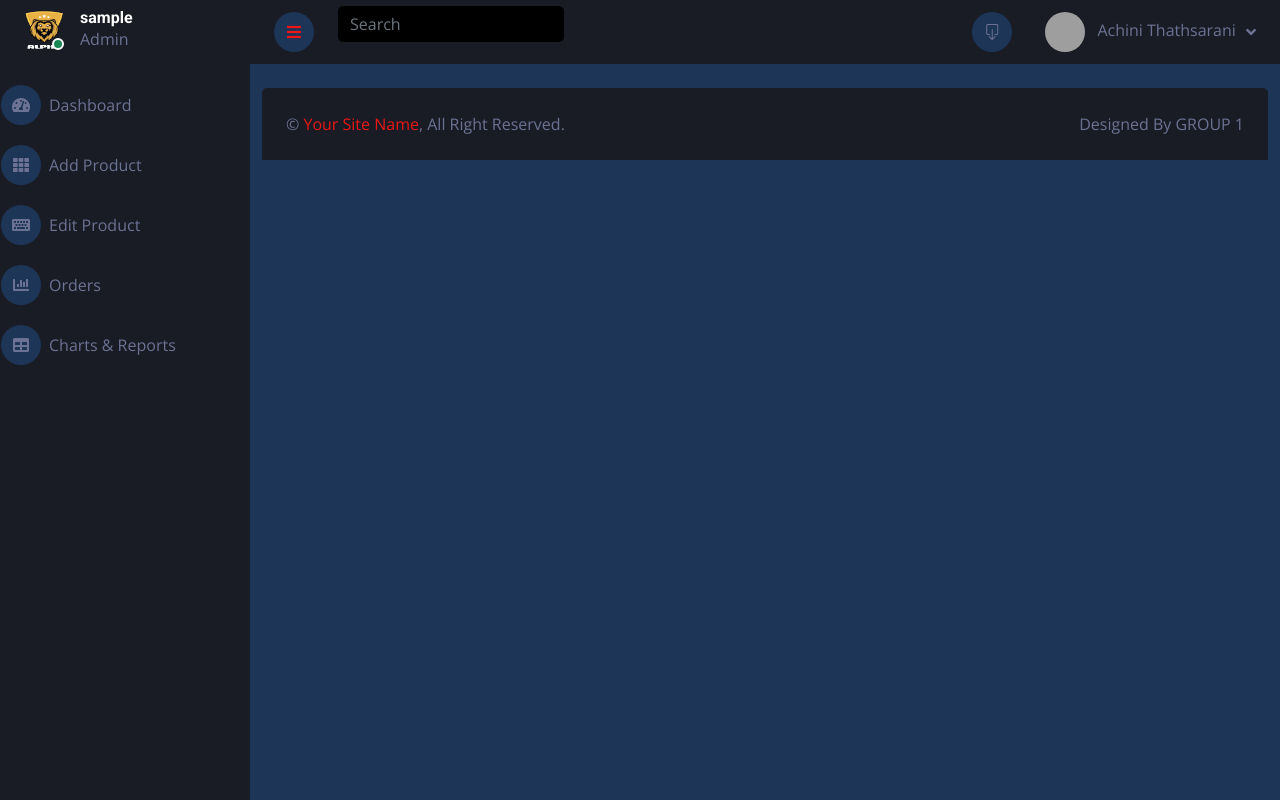
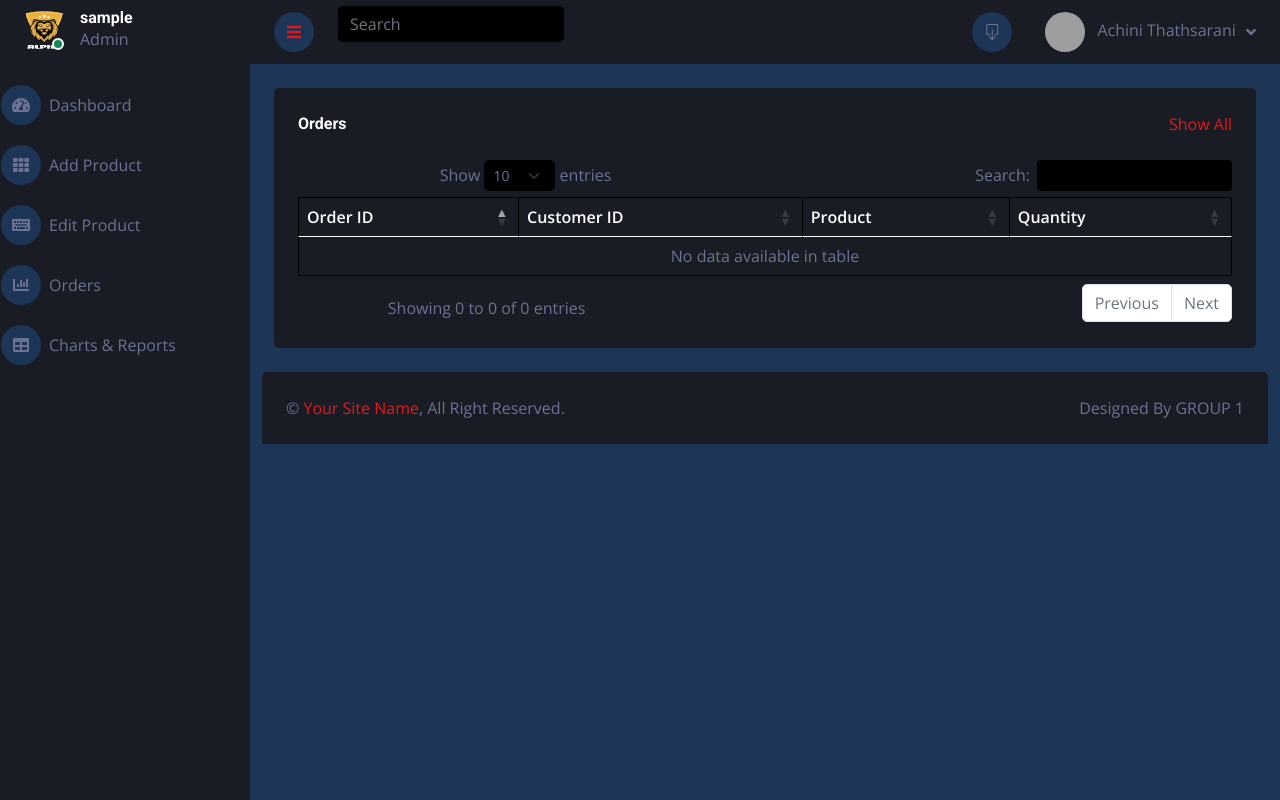
Before and after one commit to Achinit99/Group1_Project, a PHP site: page /group1/orders.php in a window 1280 px wide. Run offline with PHP 8.4, Linux system fonts and the light colour scheme; the visitor is signed in with stand-in values (Sample User, id 1); data that the repository does not hold is empty; some libraries are stand-ins or nearby versions; grey boxes are pictures that could not be loaded.

Commit message:
dashboard orders

```diff
--- a/orders.php
+++ b/orders.php
@@ -2,47 +2,18 @@
 session_start();
 if (!isset($_SESSION['user'])) {
     header('Location:login.php');
-} else {
-    $adname = $_SESSION['user'];
+
+}
+else{
+    $adname=$_SESSION['user'];
 }
 
 include_once('connection.php');
 
-
-if (isset($_POST['add_product'])) {
-
-    $product_name = $_POST['product_name'];
-    $product_Category = $_POST['product_Category'];
-    $product_unitprice = $_POST['product_unitprice'];
-    $product_sellingprice = $_POST['product_sellingprice'];
-    $product_manufacture = $_POST['product_manufacture'];
-    $product_capacity = $_POST['product_capacity'];
-    $product_quantity = $_POST['product_quantity'];
+$query = "SELECT * FROM orders";
 
 
-    $product_image = $_FILES['product_image']['name'];
-    $product_image_tmp_name = $_FILES['product_image']['tmp_name'];
-    $product_image_folder = 'uploaded_img/' . $product_image;
-
-    if (empty($product_name) || empty($product_Category) || empty($product_unitprice) || empty($product_sellingprice) || empty($product_manufacture) || empty($product_quantity)) {
-        $message[] = 'please fill out all';
-    } else {
-        $insert = "INSERT INTO item(item_name, category, manufacturer,capcity, unit_price,selling_price,quantity,image) VALUES('$product_name', '$product_Category', '$product_manufacture', '$product_capacity', '$product_unitprice', '$product_sellingprice', '$product_quantity', '$product_image')";
-        $upload = mysqli_query($connection, $insert);
-        if ($upload) {
-            move_uploaded_file($product_image_tmp_name, $product_image_folder);
-            $message[] = 'new product added successfully';
-        } else {
-            $message[] = 'could not add the product';
-        }
-    }
-};
-
-if (isset($_GET['delete'])) {
-    $id = $_GET['delete'];
-    mysqli_query($connection, "DELETE FROM item WHERE id = $id");
-    header('location:admin_page.php');
-};
+$result = mysqli_query($connection, $query);
 
 
 include_once('dashtemp.php');
@@ -50,16 +21,54 @@ include_once('dashtemp.php');
 ?>
 
 
+<!DOCTYPE html>
+
+                    <!-- Recent Sales Start -->
+                    <div class="container-fluid pt-4 px-4">
+                        <div class="bg-secondary text-center rounded p-4">
+                            <div class="d-flex align-items-center justify-content-between mb-4">
+                                <h6 class="mb-0">Orders</h6>
+                                <a href="">Show All</a>
+                            </div>
+                            <div class="table-responsive">
+                                <table class="table text-start align-middle table-bordered table-hover mb-0" id="example">
+                                    <thead>
+                                        <tr class="text-white">
+                                            <th scope="col">Order ID</th>
+                                            <th scope="col">Customer ID</th>
+                                            <th scope="col">Product</th>
+                                            <th scope="col">Quantity</th>
+
+                                        </tr>
+                                    </thead>
+
+                                    <?php
+
+                                    while ($res = mysqli_fetch_assoc($result)) {
+
+                                    ?>
+                                        <tr>
+                                            <td><?php echo $res['id']; ?></td>
+                                            <td><?php echo $res['cus_id']; ?></td>
+                                            <td><?php echo $res['product']; ?></td>
+                                            <td><?php echo $res['quantity']; ?></td>
+
+
+                                        </tr>
+                                    <?php
+                                    }
+
+                                    ?>
+
+                                </table>
+                            </div>
+                        </div>
+                    </div>
 
 
 
+                    <!-- Recent Sales End -->
 
-<!DOCTYPE html>
-
-
-<head></head>
-
-<body>
 
 
 
@@ -87,6 +96,7 @@ include_once('dashtemp.php');
                 <!-- Back to Top -->
                 <a href="#" class="btn btn-lg btn-primary btn-lg-square back-to-top"><i class="bi bi-arrow-up"></i></a>
             </div>
+
 
             <!-- JavaScript Libraries -->
             <script src="https://code.jquery.com/jquery-3.4.1.min.js"></script>
```
Lines whose indentation alone changed are shown as unchanged.
